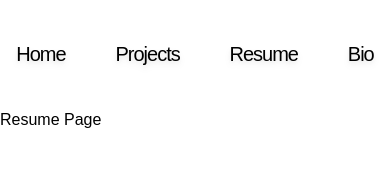
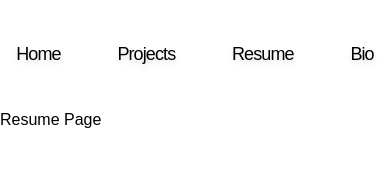
Before and after one commit to Adam-Robson/solo111, a Next.js app: page /resume in a window 390 px wide. Shown: the top 182 px of the page. Built offline with nearby package versions, Linux system fonts and the light colour scheme; a web font is replaced by a local one.

Commit message:
fix animated text on landing page and responsive sizing for same

```diff
--- a/app/globals.css
+++ b/app/globals.css
@@ -2,48 +2,47 @@
 @tailwind components;
 @tailwind utilities;
 
+body {
+  margin: 0;
+  padding: 0;
 
-body {
-  background-image: url('/images/circlesun.png');
-  background-repeat: no-repeat;
-  background-attachment: fixed;
-  background-position: center;
-  background-size: contain;
-  background-clip: border-box;
 }
 
 .titlewrap>.title {
   animation-name: revolution;
-  animation-duration: 12s;
+  animation-duration: 20s;
   animation-iteration-count: infinite;
   animation-direction: alternate;
-  animation-timing-function: cubic-bezier(0.175, 0.775, 0.25, 1.275);
-  animation-fill-mode: forwards;
+  animation-timing-function: cubic-bezier(0.645,
+      0.045,
+      0.355,
+      1);
+  animation-fill-mode: both;
   animation-play-state: running;
 }
 
 @keyframes revolution {
   0% {
-    color: #fdf1eb;
+    color: #627581;
   }
 
-  15% {
-    color: #817f8f;
+  12% {
+    color: #5f5d6b;
   }
 
-  30% {
-    color: #617773;
+  24% {
+    color: #5e7076;
   }
 
-  60% {
-    color: #b3bfab;
+  48% {
+    color: #495e77;
   }
 
-  80% {
-    color: #7d8f9f;
+  72% {
+    color: #4a6073;
   }
 
   100% {
-    color: #434b54;
+    color: #4c5561;
   }
 }
--- a/app/layout.tsx
+++ b/app/layout.tsx
@@ -19,7 +19,14 @@ export default function RootLayout({
   }) {
   return (
     <html lang="en">
-      <body className={cairo.className}>
+      <body className={cairo.className} style={{
+      backgroundImage: "url('/images/circlesun.png')",
+      backgroundPosition: 'center',
+      backgroundSize: 'contain',
+      backgroundClip: 'border-box',
+      backgroundAttachment: 'fixed',
+      backgroundRepeat: 'no-repeat'
+    }}>
         <Navigation />
         <Suspense fallback={<Loader />}>
           {children}
--- a/app/page.tsx
+++ b/app/page.tsx
@@ -5,8 +5,10 @@ export default function Home() {
 
   return (
     <main className="flex min-h-screen flex-col items-center justify-between p-24">
-       <TitleCard />
-      <div className="absolute bottom-6 right-12">
+      <div className="absolute top-1/2 left-1/2 -translate-x-1/2 -translate-y-1/2">
+        <TitleCard />
+      </div>
+      <div className="absolute bottom-6 left-3/4">
         <Icons />
       </div>
     </main>
--- a/components/Icons.tsx
+++ b/components/Icons.tsx
@@ -2,26 +2,26 @@ import React from 'react'
 import Link from 'next/link'
 import {
   PiLinkedinLogoDuotone,
-  PiGithubLogoDuotone,
-  PiSpotifyLogoDuotone
+  PiCodeDuotone,
+  PiMusicNoteDuotone
 } from 'react-icons/pi';
 
 export default function IconLinks() {
   return (
-    <ul className="max-w-lg w-60 flex justify-between items-baseline">
+    <ul className="max-w-xs w-40 md:max-w-md md:w-48 flex justify-between items-baseline">
       <li>
         <Link href="https://linkedin.com/in/adamrayrobson">
-          <PiLinkedinLogoDuotone className="h-8 w-8" />
+          <PiLinkedinLogoDuotone className="h-6 md:h-8 w-6 md:w-8" />
         </Link>
       </li>
       <li>
         <Link href="https://github.com/Adam-Robson">
-          <PiGithubLogoDuotone className="h-8 w-8" />
+          <PiCodeDuotone className="h-6 md:h-8 w-6 md:w-8" />
         </Link>
       </li>
       <li>
         <Link href="https://spoti.fi/3QNqMuE">
-          <PiSpotifyLogoDuotone className="h-8 w-8" />
+          <PiMusicNoteDuotone className="h-6 md:h-8 w-6 md:w-8" />
         </Link>
       </li>
     </ul>
--- a/components/Navigation.tsx
+++ b/components/Navigation.tsx
@@ -1,27 +1,27 @@
 import React from 'react'
 import Link from 'next/link'
 
-function Navigation() {
+export default function Navigation() {
   return (
     <nav className="container">
       <ul className="max-w-lg w-11/12 mx-auto my-10 flex justify-between items-baseline">
         <li>
-          <Link className="drop-shadow-md tracking-tighter font-normal text-xl subpixel-antialiased" href={`/`}>
+          <Link className="drop-shadow-md tracking-tighter font-normal text-lg md:text-xl subpixel-antialiased" href={`/`}>
             Home
           </Link>
         </li>
         <li>
-          <Link className="drop-shadow-md tracking-tighter font-normal text-xl subpixel-antialiased" href={`/projects`}>
+          <Link className="drop-shadow-md tracking-tighter font-normal text-lg md:text-xl subpixel-antialiased" href={`/projects`}>
             Projects
           </Link>
         </li>
         <li>
-          <Link className="drop-shadow-md tracking-tighter font-normal text-xl subpixel-antialiased" href={`/resume`}>
+          <Link className="drop-shadow-md tracking-tighter font-normal text-lg md:text-xl subpixel-antialiased" href={`/resume`}>
             Resume
           </Link>
         </li>
         <li>
-          <Link className="drop-shadow-md tracking-tighter font-normal text-xl subpixel-antialiased" href={`/bio`}>
+          <Link className="drop-shadow-md tracking-tighter font-normal text-lg md:text-xl subpixel-antialiased" href={`/bio`}>
             Bio
           </Link>
         </li>
@@ -29,5 +29,3 @@ function Navigation() {
     </nav>
   )
 }
-
-export default Navigation
--- a/components/TitleCard.tsx
+++ b/components/TitleCard.tsx
@@ -3,10 +3,10 @@ import React from 'react'
 export default function TitleCard() {
   return (
    <div className="max-w-2xl absolute left-1/2 transform -translate-x-1/2 text-center">
-      <div className="titlewrap">
-        <p className="title text-8xl font-light tracking-tight subpixel-antialiased">portfolio</p>
+      <div className="titlewrap container">
+        <p className="title text-7xl md:text-8xl font-extralight tracking-tight subpixel-antialiased">portfolio</p>
       </div>
-        <p className="text-xl font-normal tracking-tight subpixel-antialiased">Adam Robson</p>
+        <p className="text-xl lg:text-2xl font-normal tracking-tight subpixel-antialiased">Adam Robson</p>
     </div>
   );
 }
--- a/tailwind.config.ts
+++ b/tailwind.config.ts
@@ -12,7 +12,8 @@ const config: Config = {
     },
     extend: {
       backgroundImage: {
-        'homepage': "url('/images/circlesun.png')"
+        'homepage': "url('/images/circlesun.png')",
+        'biopage': "url('/images/clouds.png')"
       }
     }
   },
```
